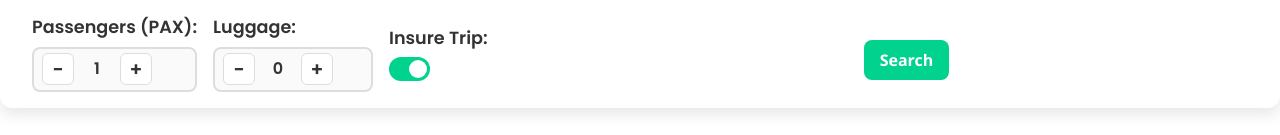
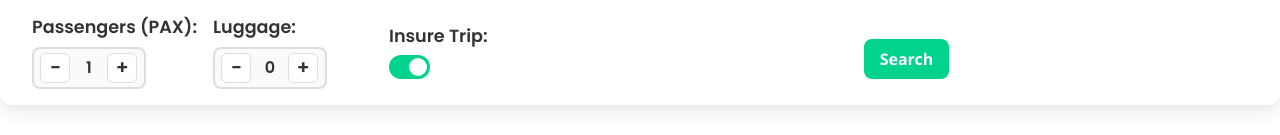
Before and after one commit to Chetanya2001/car-rent-app-frontend, a React (Vite) app: page /intercity-cars in a window 1280 px wide. Shown: the part 202-337 px from the top of the page. Built offline with nearby package versions, Linux system fonts and the light colour scheme.

Commit message:
style fit

```diff
--- a/src/pages/intercity-car/intercityCars.css
+++ b/src/pages/intercity-car/intercityCars.css
@@ -99,13 +99,14 @@
 .searched-counter {
   display: flex;
   align-items: center;
-  gap: 0.5rem;
+  gap: 0.4rem;
   margin-top: 0.4rem;
   background: #fafafa;
   border: 2px solid #ddd;
   border-radius: 8px;
-  padding: 0.3rem 0.5rem;
+  padding: 0.25rem 0.4rem;
   transition: border-color 0.3s ease, box-shadow 0.3s ease;
+  width: fit-content;
 }
 
 .searched-counter:focus-within {
@@ -114,8 +115,8 @@
 }
 
 .searched-counter button {
-  width: 32px;
-  height: 32px;
+  width: 30px;
+  height: 30px;
   display: flex;
   align-items: center;
   justify-content: center;
@@ -129,6 +130,7 @@
   transition: all 0.2s ease;
   line-height: 1;
   padding: 0;
+  flex-shrink: 0;
 }
 
 .searched-counter button:hover {
@@ -151,7 +153,7 @@
 }
 
 .searched-counter span {
-  min-width: 30px;
+  min-width: 24px;
   text-align: center;
   font-size: 1rem;
   font-weight: 600;
```
